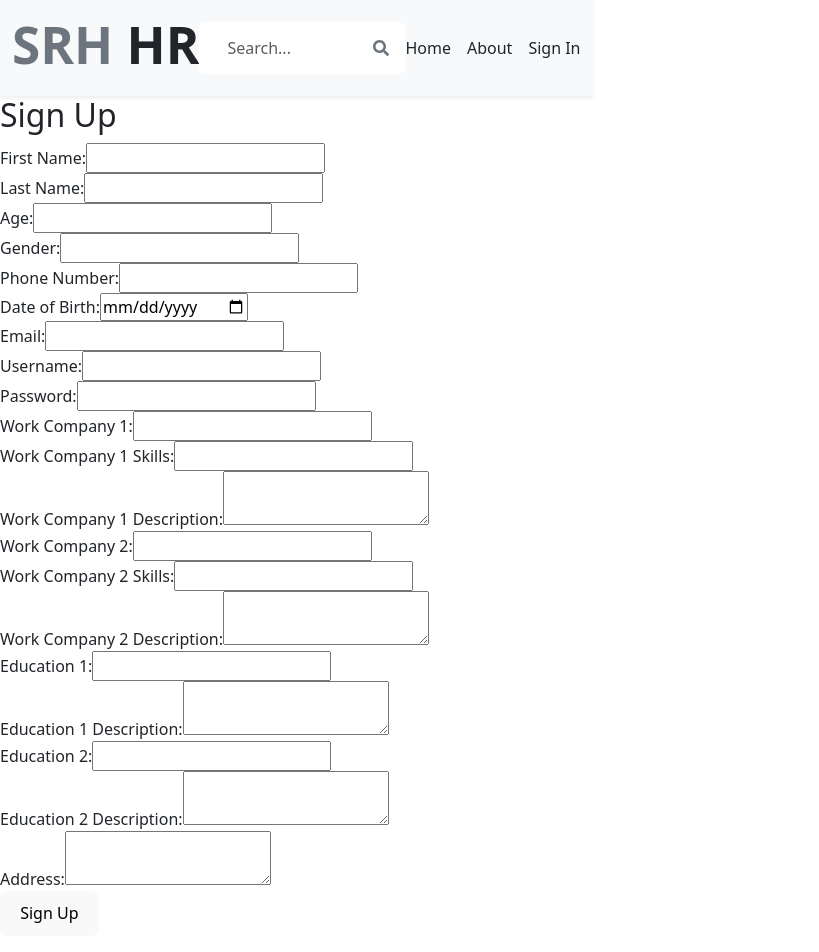
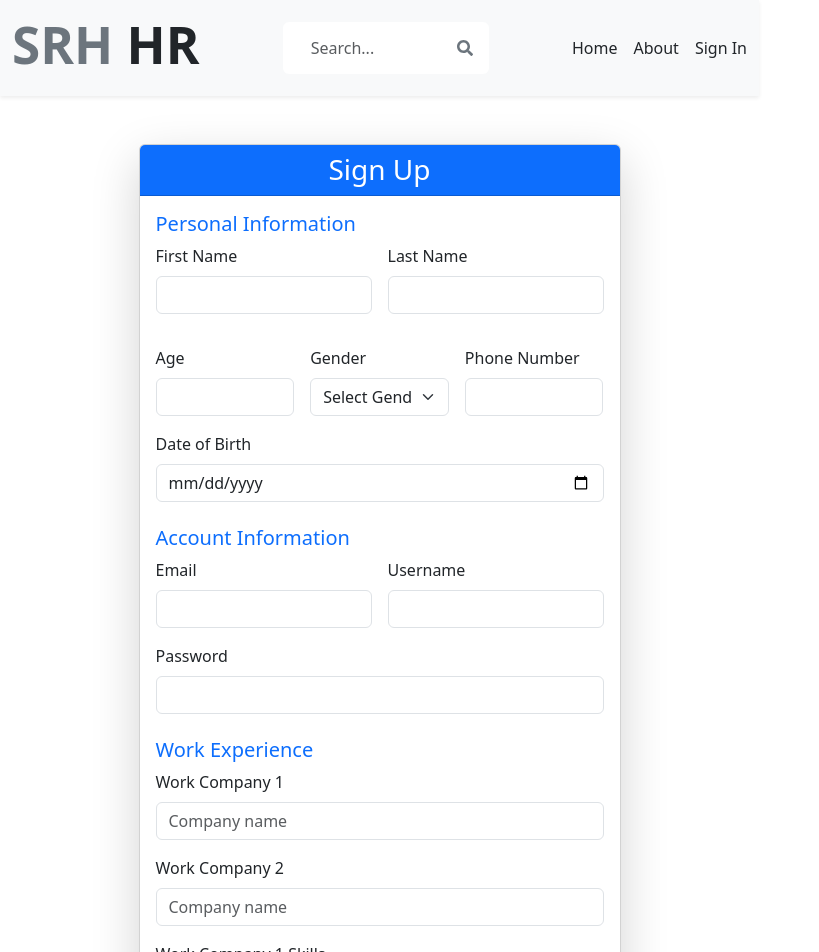
Before and after one commit to ujjwal-webdev/hrms-frontend, a React app: page /sign-up-external in a window 1280 px wide. Shown: the top 952 px of the page, without its empty margins (0-819 px from the left). Built offline with nearby package versions, Linux system fonts and the light colour scheme; the HTML template or start-up script is replaced by a standard one.

Commit message:
UI Changes for SignUp/SignIn External

```diff
--- a/src/pages/SignInExternal.jsx
+++ b/src/pages/SignInExternal.jsx
@@ -1,10 +1,9 @@
 import React, { useState } from 'react';
 import axios from 'axios';
 import { BASE_URL } from '../apiConfig';
-import { Link, useNavigate } from 'react-router-dom';
+import { useNavigate } from 'react-router-dom';
 
 export default function SignInExternal() {
-
   const navigate = useNavigate();
 
   const [credentials, setCredentials] = useState({
@@ -12,7 +11,7 @@ export default function SignInExternal() {
     password: '',
   });
   const [message, setMessage] = useState('');
-    const [candidateData, setCandidateData] = useState(null);
+  const [messageType, setMessageType] = useState(''); // 'success' or 'danger'
 
   const handleChange = (e) => {
     const { name, value } = e.target;
@@ -23,9 +22,7 @@ export default function SignInExternal() {
   };
 
   const handleSubmit = async (e) => {
-
     e.preventDefault();
-
     try {
       const response = await axios.post(`${BASE_URL}/candidate/signin`, credentials, {
         headers: {
@@ -34,42 +31,53 @@ export default function SignInExternal() {
       });
 
       setMessage('Sign in successful!');
-            setCandidateData(response.data);
-            navigate("/candidate-home")
+      setMessageType('success');
+      navigate('/candidate-home');
     } catch (error) {
-            setMessage(
-                error
-            );
+      setMessage('Sign in failed. Please check your credentials and try again.');
+      setMessageType('danger');
     }
   };
 
   return (
-        <div className="sign-in-container">
-            <h2>Sign In</h2>
-            <form onSubmit={handleSubmit}>
-                <div>
-                    <label>Username:</label>
+    <div className="container d-flex flex-column align-items-center justify-content-center vh-100 bg-light">
+      <div className="card p-4 shadow" style={{ maxWidth: '400px', width: '100%' }}>
+        <h2 className="text-center text-primary mb-4">Sign In</h2>
+        <form onSubmit={handleSubmit} className="d-flex flex-column gap-3">
+          <div className="form-floating">
             <input
               type="text"
               name="userName"
               value={credentials.userName}
               onChange={handleChange}
+              className="form-control"
+              id="floatingUserName"
+              placeholder="Username"
               required
             />
+            <label htmlFor="floatingUserName">Username</label>
           </div>
-                <div>
-                    <label>Password:</label>
+          <div className="form-floating">
             <input
               type="password"
               name="password"
               value={credentials.password}
               onChange={handleChange}
+              className="form-control"
+              id="floatingPassword"
+              placeholder="Password"
               required
             />
+            <label htmlFor="floatingPassword">Password</label>
           </div>
-                <button type="submit">Sign In</button>
+          <button type="submit" className="btn btn-primary w-100">Sign In</button>
         </form>
-            <div>{message}</div>
+        {message && (
+          <div className={`alert mt-3 text-center alert-${messageType}`} role="alert">
+            {message}
+          </div>
+        )}
+      </div>
     </div>
   );
 }
--- a/src/pages/SignUpExternal.jsx
+++ b/src/pages/SignUpExternal.jsx
@@ -1,10 +1,9 @@
 import React, { useState } from 'react';
 import axios from 'axios';
 import { BASE_URL } from '../apiConfig';
-import { Link, useNavigate } from 'react-router-dom';
+import { useNavigate } from 'react-router-dom';
 
 export default function SignUpExternal() {
-
     const navigate = useNavigate();
 
     const [candidate, setCandidate] = useState({
@@ -31,6 +30,7 @@ export default function SignUpExternal() {
     });
 
     const [message, setMessage] = useState('');
+    const [messageType, setMessageType] = useState('');
 
     const handleChange = (e) => {
         const { name, value } = e.target;
@@ -49,204 +49,283 @@ export default function SignUpExternal() {
                     'Content-Type': 'application/json',
                 },
             });
-            setMessage('Sign up successful! Welcome ' + response.data.firstName);
+            setMessage(`Sign up successful! Welcome ${response.data.firstName}.`);
+            setMessageType('success');
             navigate('/sign-in-external');
         } catch (error) {
             setMessage(error.response?.data?.message || 'Sign up failed. Please try again.');
+            setMessageType('danger');
         }
     };
 
     return (
-        <div className="sign-up-container">
-            <h2>Sign Up</h2>
+        <div className="container py-5">
+            <div className="row justify-content-center">
+                <div className="col-lg-8 col-md-10">
+                    <div className="card shadow-lg">
+                        <div className="card-header bg-primary text-white">
+                            <h3 className="text-center mb-0">Sign Up</h3>
+                        </div>
+                        <div className="card-body">
+                            {message && (
+                                <div className={`alert alert-${messageType}`} role="alert">
+                                    {message}
+                                </div>
+                            )}
                             <form onSubmit={handleSubmit}>
-                <div>
-                    <label>First Name:</label>
+                                {/* Personal Information */}
+                                <h5 className="text-primary">Personal Information</h5>
+                                <div className="row g-3">
+                                    <div className="col-md-6">
+                                        <label className="form-label">First Name</label>
                                         <input
                                             type="text"
                                             name="firstName"
                                             value={candidate.firstName}
                                             onChange={handleChange}
+                                            className="form-control"
                                             required
                                         />
                                     </div>
-                <div>
-                    <label>Last Name:</label>
+                                    <div className="col-md-6">
+                                        <label className="form-label">Last Name</label>
                                         <input
                                             type="text"
                                             name="lastName"
                                             value={candidate.lastName}
                                             onChange={handleChange}
+                                            className="form-control"
                                             required
                                         />
                                     </div>
-                <div>
-                    <label>Age:</label>
+                                </div>
+                                <div className="row g-3 mt-3">
+                                    <div className="col-md-4">
+                                        <label className="form-label">Age</label>
                                         <input
                                             type="number"
                                             name="age"
                                             value={candidate.age}
                                             onChange={handleChange}
+                                            className="form-control"
                                             required
                                         />
                                     </div>
-                <div>
-                    <label>Gender:</label>
-                    <input
-                        type="text"
+                                    <div className="col-md-4">
+                                        <label className="form-label">Gender</label>
+                                        <select
                                             name="gender"
                                             value={candidate.gender}
                                             onChange={handleChange}
+                                            className="form-select"
                                             required
-                    />
+                                        >
+                                            <option value="" disabled>
+                                                Select Gender
+                                            </option>
+                                            <option value="Male">Male</option>
+                                            <option value="Female">Female</option>
+                                            <option value="Other">Other</option>
+                                        </select>
                                     </div>
-                <div>
-                    <label>Phone Number:</label>
+                                    <div className="col-md-4">
+                                        <label className="form-label">Phone Number</label>
                                         <input
                                             type="text"
                                             name="phoneNo"
                                             value={candidate.phoneNo}
                                             onChange={handleChange}
+                                            className="form-control"
                                             required
                                         />
                                     </div>
-                <div>
-                    <label>Date of Birth:</label>
+                                </div>
+                                <div className="mt-3">
+                                    <label className="form-label">Date of Birth</label>
                                     <input
                                         type="date"
                                         name="dateOfBirth"
                                         value={candidate.dateOfBirth}
                                         onChange={handleChange}
+                                        className="form-control"
                                         required
                                     />
                                 </div>
-                <div>
-                    <label>Email:</label>
+
+                                {/* Account Information */}
+                                <h5 className="text-primary mt-4">Account Information</h5>
+                                <div className="row g-3">
+                                    <div className="col-md-6">
+                                        <label className="form-label">Email</label>
                                         <input
                                             type="email"
                                             name="email"
                                             value={candidate.email}
                                             onChange={handleChange}
+                                            className="form-control"
                                             required
                                         />
                                     </div>
-                <div>
-                    <label>Username:</label>
+                                    <div className="col-md-6">
+                                        <label className="form-label">Username</label>
                                         <input
                                             type="text"
                                             name="userName"
                                             value={candidate.userName}
                                             onChange={handleChange}
+                                            className="form-control"
                                             required
                                         />
                                     </div>
-                <div>
-                    <label>Password:</label>
+                                </div>
+                                <div className="mt-3">
+                                    <label className="form-label">Password</label>
                                     <input
                                         type="password"
                                         name="password"
                                         value={candidate.password}
                                         onChange={handleChange}
+                                        className="form-control"
                                         required
                                     />
                                 </div>
-                <div>
-                    <label>Work Company 1:</label>
+
+                                {/* Work Experience */}
+                                <h5 className="text-primary mt-4">Work Experience</h5>
+                                <div className="mb-3">
+                                    <label className="form-label">Work Company 1</label>
                                     <input
                                         type="text"
                                         name="workCompany1"
                                         value={candidate.workCompany1}
                                         onChange={handleChange}
+                                        placeholder="Company name"
+                                        className="form-control"
                                     />
                                 </div>
-                <div>
-                    <label>Work Company 1 Skills:</label>
+                                <div className="mb-3">
+                                    <label className="form-label">Work Company 2</label>
+                                    <input
+                                        type="text"
+                                        name="workCompany2"
+                                        value={candidate.workCompany2}
+                                        onChange={handleChange}
+                                        placeholder="Company name"
+                                        className="form-control"
+                                    />
+                                </div>
+                                <div className="mb-3">
+                                    <label className="form-label">Work Company 1 Skills</label>
                                     <input
                                         type="text"
                                         name="workCompany1Skills"
                                         value={candidate.workCompany1Skills}
                                         onChange={handleChange}
+                                        placeholder="Skills used"
+                                        className="form-control"
                                     />
                                 </div>
-                <div>
-                    <label>Work Company 1 Description:</label>
-                    <textarea
-                        name="workCompany1Description"
-                        value={candidate.workCompany1Description}
-                        onChange={handleChange}
-                    ></textarea>
-                </div>
-                <div>
-                    <label>Work Company 2:</label>
-                    <input
-                        type="text"
-                        name="workCompany2"
-                        value={candidate.workCompany2}
-                        onChange={handleChange}
-                    />
-                </div>
-                <div>
-                    <label>Work Company 2 Skills:</label>
+                                <div className="mb-3">
+                                    <label className="form-label">Work Company 2 Skills</label>
                                     <input
                                         type="text"
                                         name="workCompany2Skills"
                                         value={candidate.workCompany2Skills}
                                         onChange={handleChange}
+                                        placeholder="Skills used"
+                                        className="form-control"
                                     />
                                 </div>
-                <div>
-                    <label>Work Company 2 Description:</label>
+                                <div className="mb-3">
+                                    <label className="form-label">Work Company 1 Description</label>
+                                    <textarea
+                                        name="workCompany1Description"
+                                        value={candidate.workCompany1Description}
+                                        onChange={handleChange}
+                                        placeholder="Describe your role"
+                                        className="form-control"
+                                        rows="3"
+                                    ></textarea>
+                                </div>
+                                <div className="mb-3">
+                                    <label className="form-label">Work Company 2 Description</label>
                                     <textarea
                                         name="workCompany2Description"
                                         value={candidate.workCompany2Description}
                                         onChange={handleChange}
+                                        placeholder="Describe your role"
+                                        className="form-control"
+                                        rows="3"
                                     ></textarea>
                                 </div>
-                <div>
-                    <label>Education 1:</label>
+                                {/* Education */}
+                                <h5 className="text-primary mt-4">Education</h5>
+                                <div className="mb-3">
+                                    <label className="form-label">Education 1</label>
                                     <input
                                         type="text"
                                         name="education1"
                                         value={candidate.education1}
                                         onChange={handleChange}
+                                        placeholder="Institution name"
+                                        className="form-control"
                                     />
                                 </div>
-                <div>
-                    <label>Education 1 Description:</label>
-                    <textarea
-                        name="education1Description"
-                        value={candidate.education1Description}
-                        onChange={handleChange}
-                    ></textarea>
-                </div>
-                <div>
-                    <label>Education 2:</label>
+                                <div className="mb-3">
+                                    <label className="form-label">Education 2</label>
                                     <input
                                         type="text"
                                         name="education2"
                                         value={candidate.education2}
                                         onChange={handleChange}
+                                        placeholder="Institution name"
+                                        className="form-control"
                                     />
                                 </div>
-                <div>
-                    <label>Education 2 Description:</label>
+                                <div className="mb-3">
+                                    <label className="form-label">Education 1 Description</label>
+                                    <textarea
+                                        name="education1Description"
+                                        value={candidate.education1Description}
+                                        onChange={handleChange}
+                                        placeholder="Describe your education"
+                                        className="form-control"
+                                        rows="3"
+                                    ></textarea>
+                                </div>
+                                <div className="mb-3">
+                                    <label className="form-label">Education 2 Description</label>
                                     <textarea
                                         name="education2Description"
                                         value={candidate.education2Description}
                                         onChange={handleChange}
+                                        placeholder="Describe your education"
+                                        className="form-control"
+                                        rows="3"
                                     ></textarea>
                                 </div>
-                <div>
-                    <label>Address:</label>
+                                {/* Address */}
+                                <h5 className="text-primary mt-4">Address</h5>
+                                <div className="mb-3">
+                                    <label className="form-label">Address</label>
                                     <textarea
                                         name="address"
                                         value={candidate.address}
                                         onChange={handleChange}
+                                        placeholder="Enter your address"
+                                        className="form-control"
+                                        rows="3"
                                     ></textarea>
                                 </div>
-                <button type="submit">Sign Up</button>
+                                {/* Submit Button */}
+                                <button type="submit" className="btn btn-primary w-100 mt-4">
+                                    Sign Up
+                                </button>
                             </form>
-            <div>{message}</div>
+                        </div>
+                    </div>
+                </div>
+            </div>
         </div>
     );
 }
```
Lines whose indentation alone changed are shown as unchanged.
